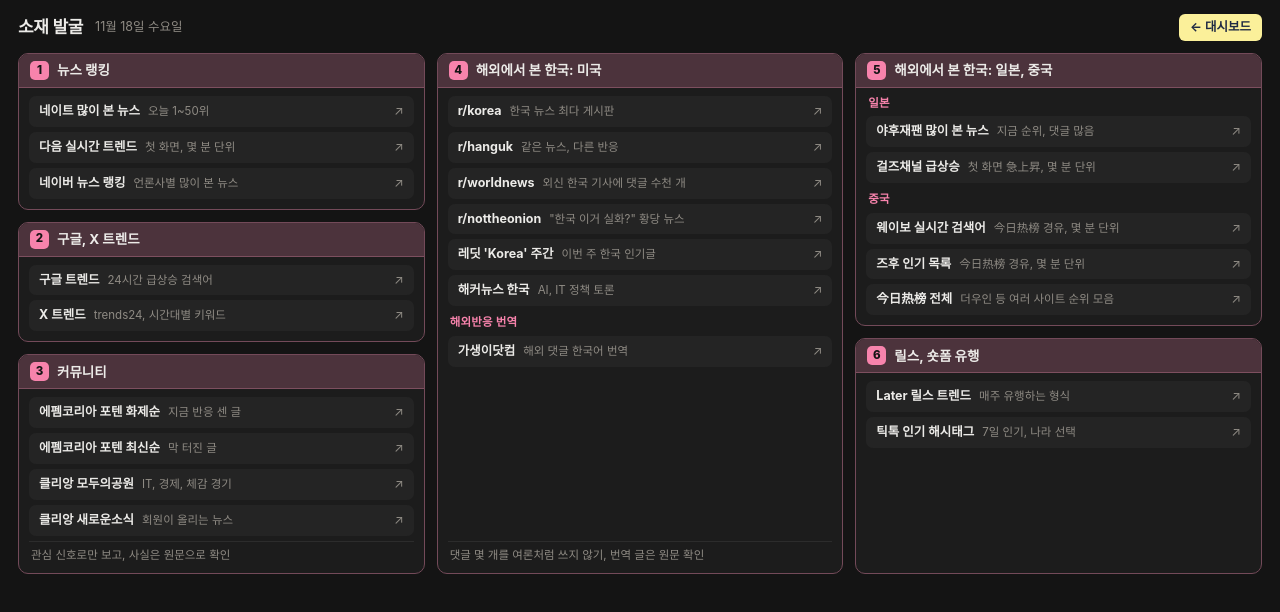
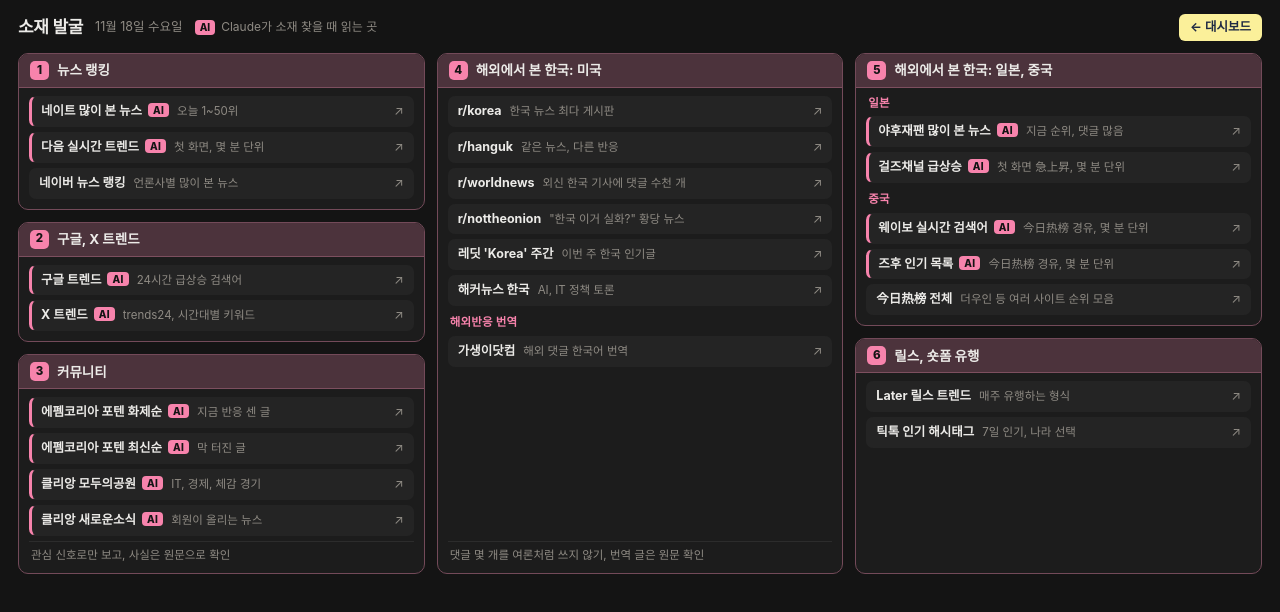
Before and after one commit to ycceva/my_schdule, a plain HTML site: page sojae.html in a window 1280 px wide. Drawn offline with Linux system fonts and the light colour scheme.

Commit message:
소재발굴 페이지: Claude가 읽는 10곳(링크 12개)에 AI 표시

```diff
--- a/sojae.html
+++ b/sojae.html
@@ -69,6 +69,12 @@
   h3:first-child{padding-top:0}
   .memo{margin-top:auto; padding:6px 2px 0; font-size:11.5px; color:var(--muted); border-top:1px solid var(--line)}
 
+  /* Claude가 소재 찾을 때 읽는 곳 표시 */
+  a.ai{border-left:3px solid var(--a)}
+  a.ai b::after{content:"AI"; margin-left:6px; padding:1px 5px; border-radius:4px; font-size:10px; font-weight:800; letter-spacing:.3px; vertical-align:1px; background:var(--a); color:#141414}
+  .legend{display:flex; align-items:center; gap:6px; color:var(--muted); font-size:12px}
+  .legend i{font-style:normal; padding:1px 5px; border-radius:4px; font-size:10px; font-weight:800; background:var(--a); color:#141414}
+
   /* 좁은 화면: 한 단으로 */
   @media (max-width:860px){
     body{padding:12px 16px 16px}
@@ -83,6 +89,7 @@
 <header>
   <h1>소재 발굴</h1>
   <span class="date" id="today"></span>
+  <span class="legend"><i>AI</i>Claude가 소재 찾을 때 읽는 곳</span>
   <button class="back" onclick="location.href='index.html'">← 대시보드</button>
 </header>
 
@@ -93,8 +100,8 @@
     <section class="card">
       <h2><span class="no">1</span>뉴스 랭킹</h2>
       <div class="body">
-        <a href="https://news.nate.com/rank/interest?sc=all" target="_blank"><span class="t"><b>네이트 많이 본 뉴스</b><small>오늘 1~50위</small></span></a>
-        <a href="https://news.daum.net/" target="_blank"><span class="t"><b>다음 실시간 트렌드</b><small>첫 화면, 몇 분 단위</small></span></a>
+        <a class="ai" href="https://news.nate.com/rank/interest?sc=all" target="_blank"><span class="t"><b>네이트 많이 본 뉴스</b><small>오늘 1~50위</small></span></a>
+        <a class="ai" href="https://news.daum.net/" target="_blank"><span class="t"><b>다음 실시간 트렌드</b><small>첫 화면, 몇 분 단위</small></span></a>
         <a href="https://news.naver.com/main/ranking/popularDay.naver" target="_blank"><span class="t"><b>네이버 뉴스 랭킹</b><small>언론사별 많이 본 뉴스</small></span></a>
       </div>
     </section>
@@ -102,18 +109,18 @@
     <section class="card">
       <h2><span class="no">2</span>구글, X 트렌드</h2>
       <div class="body">
-        <a href="https://trends.google.com/trending?geo=KR" target="_blank"><span class="t"><b>구글 트렌드</b><small>24시간 급상승 검색어</small></span></a>
-        <a href="https://trends24.in/korea/" target="_blank"><span class="t"><b>X 트렌드</b><small>trends24, 시간대별 키워드</small></span></a>
+        <a class="ai" href="https://trends.google.com/trending?geo=KR" target="_blank"><span class="t"><b>구글 트렌드</b><small>24시간 급상승 검색어</small></span></a>
+        <a class="ai" href="https://trends24.in/korea/" target="_blank"><span class="t"><b>X 트렌드</b><small>trends24, 시간대별 키워드</small></span></a>
       </div>
     </section>
 
     <section class="card">
       <h2><span class="no">3</span>커뮤니티</h2>
       <div class="body">
-        <a href="https://www.fmkorea.com/best2" target="_blank"><span class="t"><b>에펨코리아 포텐 화제순</b><small>지금 반응 센 글</small></span></a>
-        <a href="https://www.fmkorea.com/best" target="_blank"><span class="t"><b>에펨코리아 포텐 최신순</b><small>막 터진 글</small></span></a>
-        <a href="https://www.clien.net/service/board/park" target="_blank"><span class="t"><b>클리앙 모두의공원</b><small>IT, 경제, 체감 경기</small></span></a>
-        <a href="https://www.clien.net/service/board/news" target="_blank"><span class="t"><b>클리앙 새로운소식</b><small>회원이 올리는 뉴스</small></span></a>
+        <a class="ai" href="https://www.fmkorea.com/best2" target="_blank"><span class="t"><b>에펨코리아 포텐 화제순</b><small>지금 반응 센 글</small></span></a>
+        <a class="ai" href="https://www.fmkorea.com/best" target="_blank"><span class="t"><b>에펨코리아 포텐 최신순</b><small>막 터진 글</small></span></a>
+        <a class="ai" href="https://www.clien.net/service/board/park" target="_blank"><span class="t"><b>클리앙 모두의공원</b><small>IT, 경제, 체감 경기</small></span></a>
+        <a class="ai" href="https://www.clien.net/service/board/news" target="_blank"><span class="t"><b>클리앙 새로운소식</b><small>회원이 올리는 뉴스</small></span></a>
         <p class="memo">관심 신호로만 보고, 사실은 원문으로 확인</p>
       </div>
     </section>
@@ -143,11 +150,11 @@
       <h2><span class="no">5</span>해외에서 본 한국: 일본, 중국</h2>
       <div class="body">
         <h3>일본</h3>
-        <a href="https://news.yahoo.co.jp/ranking/access/news" target="_blank"><span class="t"><b>야후재팬 많이 본 뉴스</b><small>지금 순위, 댓글 많음</small></span></a>
-        <a href="https://girlschannel.net/" target="_blank"><span class="t"><b>걸즈채널 급상승</b><small>첫 화면 急上昇, 몇 분 단위</small></span></a>
+        <a class="ai" href="https://news.yahoo.co.jp/ranking/access/news" target="_blank"><span class="t"><b>야후재팬 많이 본 뉴스</b><small>지금 순위, 댓글 많음</small></span></a>
+        <a class="ai" href="https://girlschannel.net/" target="_blank"><span class="t"><b>걸즈채널 급상승</b><small>첫 화면 急上昇, 몇 분 단위</small></span></a>
         <h3>중국</h3>
-        <a href="https://tophub.today/n/KqndgxeLl9" target="_blank"><span class="t"><b>웨이보 실시간 검색어</b><small>今日热榜 경유, 몇 분 단위</small></span></a>
-        <a href="https://tophub.today/n/mproPpoq6O" target="_blank"><span class="t"><b>즈후 인기 목록</b><small>今日热榜 경유, 몇 분 단위</small></span></a>
+        <a class="ai" href="https://tophub.today/n/KqndgxeLl9" target="_blank"><span class="t"><b>웨이보 실시간 검색어</b><small>今日热榜 경유, 몇 분 단위</small></span></a>
+        <a class="ai" href="https://tophub.today/n/mproPpoq6O" target="_blank"><span class="t"><b>즈후 인기 목록</b><small>今日热榜 경유, 몇 분 단위</small></span></a>
         <a href="https://tophub.today/" target="_blank"><span class="t"><b>今日热榜 전체</b><small>더우인 등 여러 사이트 순위 모음</small></span></a>
       </div>
     </section>
```
